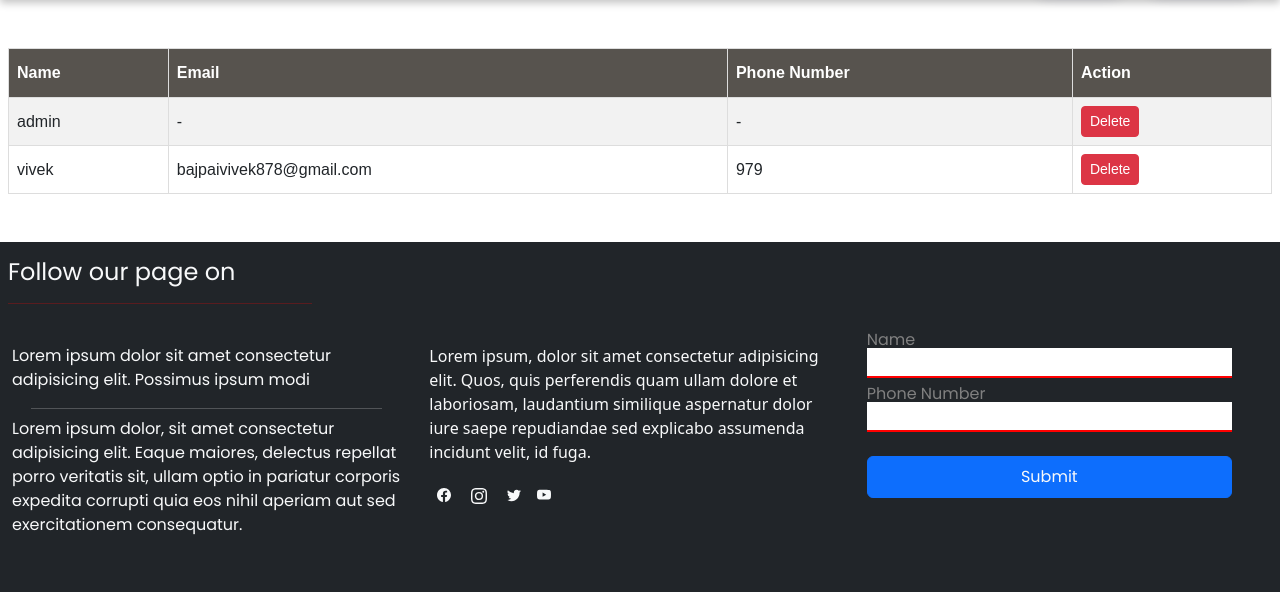
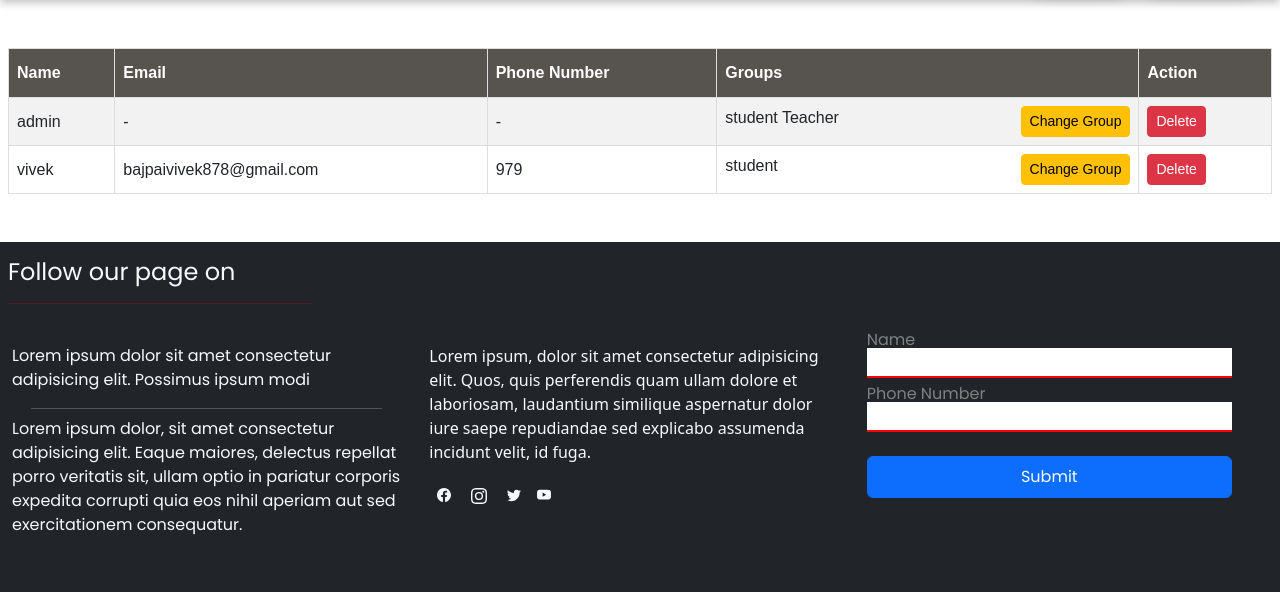
Before and after one commit to vivekbajpai33/tutorialspoint, a Django app: page /our-courses/student-data/ in a window 1280 px wide. Shown: the part 59-651 px from the top of the page. Run offline with Django 5.2, Linux system fonts and the light colour scheme; data comes from the database, SQL or seed files in the repository; both versions use the stored data as it was after the commit; some web fonts are replaced.

Commit message:
see group

```diff
--- a/english_grammar/english_grammar/settings.py
+++ b/english_grammar/english_grammar/settings.py
@@ -38,7 +38,7 @@ INSTALLED_APPS = [
     'django.contrib.messages',
     'django.contrib.staticfiles',
     'authentication',
-    'home'
+    'home',
 ]
 
 MIDDLEWARE = [
--- a/english_grammar/home/views.py
+++ b/english_grammar/home/views.py
@@ -1,5 +1,6 @@
 from django.shortcuts import render,redirect, HttpResponseRedirect, HttpResponse
 from django.contrib.auth.models import User
+from django.contrib.auth.models import Group
 
 # models
 from home.models import *
@@ -71,7 +72,15 @@ def Videoclass(request):
 
 def studentData(request):
     student = User.objects.all()
-    return render(request, 'home/student-data.html', {'data':student})
+    user = request.user.groups.all()
+    print(user)
+    context = {
+        'data': student,
+        'groups' : Group.objects.all(),
+        'user_droup' : user
+
+    }
+    return render(request, 'home/student-data.html', context)
 
 def DeleteStudent(reuqest,id):
     student = User.objects.get(id=id)
--- a/english_grammar/templates/home/student-data.html
+++ b/english_grammar/templates/home/student-data.html
@@ -46,6 +46,7 @@
                       <th>Name</th>
                       <th>Email</th>
                       <th>Phone Number</th>
+                      <th>Groups</th>
                       <th>Action</th>
                     </tr>
                     {% for item in data %}
@@ -53,9 +54,25 @@
                       <td>{{item.username | default:"-"}}</td>
                       <td>{{item.email | default:"-"}}</td>
                       <td>{{item.first_name | default:"-"}}</td>
+                      {% if item.groups.all %}
+                      <td>
+                        <div class="d-flex justify-content-between">
+                              <div>
+                                {% for group in item.groups.all  %}
+                                  {{group.name}}
+                                {% endfor %}
+                              </div>
+                              <div>
+                                <button type="button" class="btn btn-sm btn-warning" data-bs-toggle="modal" data-bs-target="#exampleModal">Change Group</button>
+                              </div>
+                        </div>
+
+
+
+                      </td>
+                      {% endif %}
                       <td>
                         <a href="/our-courses/student-data/delete/{{item.id}}" class="btn btn-sm btn-danger"> Delete</a>
-
                       </td>
                     </tr>
                     {% endfor %}
@@ -68,6 +85,37 @@
 
 
 
+<!-- group pop-up -->
+
+<div class="modal-dialog modal-dialog-centered">
+  <div class="modal fade" id="exampleModal" tabindex="-1" aria-labelledby="exampleModalLabel" aria-hidden="true">
+    <div class="modal-dialog">
+      <div class="modal-content">
+        <div class="modal-header">
+          <h1 class="modal-title fs-5" id="exampleModalLabel">All Groups</h1>
+          <button type="button" class="btn-close" data-bs-dismiss="modal" aria-label="Close"></button>
+        </div>
+        <div class="modal-body">
+          <form action="" method="post">
+            <select name="" class="form-control" id="">
+              <option value="----" >----</option>
+              {% for group in groups %}
+                <option value="{{group.id}}">{{group.name}}</option>
+              {% endfor %}
+
+            </select>
+          </form>
+        </div>
+        <div class="modal-footer">
+          <button type="button" class="btn btn-secondary" data-bs-dismiss="modal">Close</button>
+          <button type="button" class="btn btn-primary">Save changes</button>
+        </div>
+      </div>
+    </div>
+  </div>
+
+</div>
+
 {% endblock content %}
 
 {% block externaljs %}{% endblock externaljs %}
```
Also changed, not shown: english_grammar/db.sqlite3.
